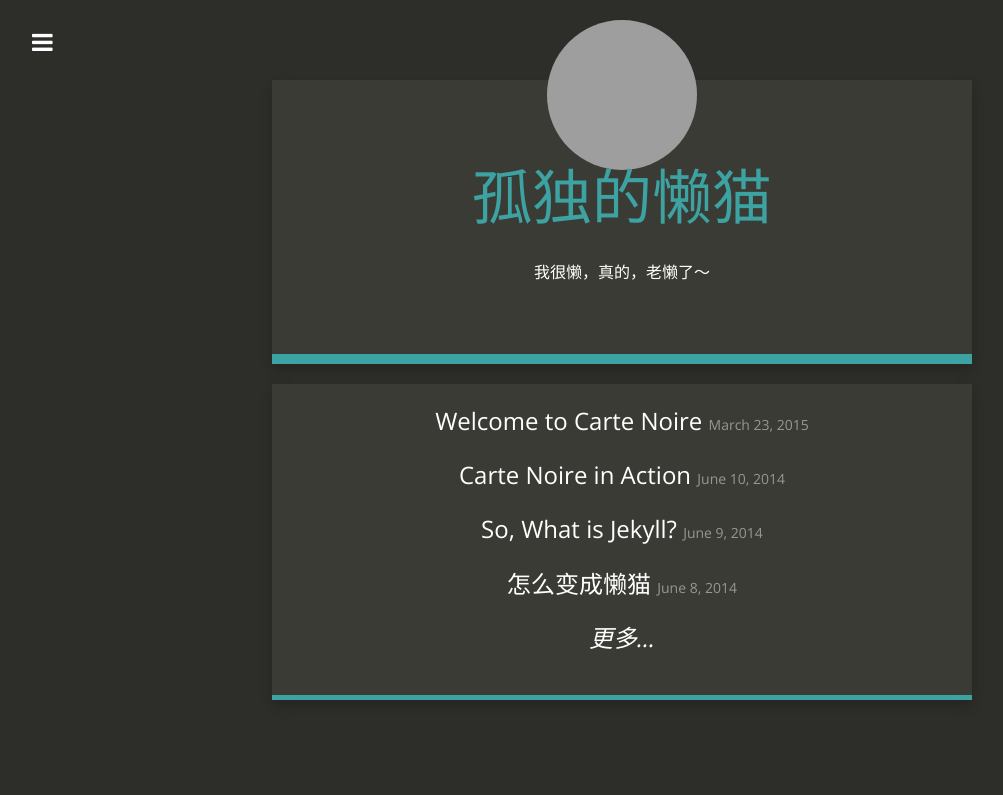
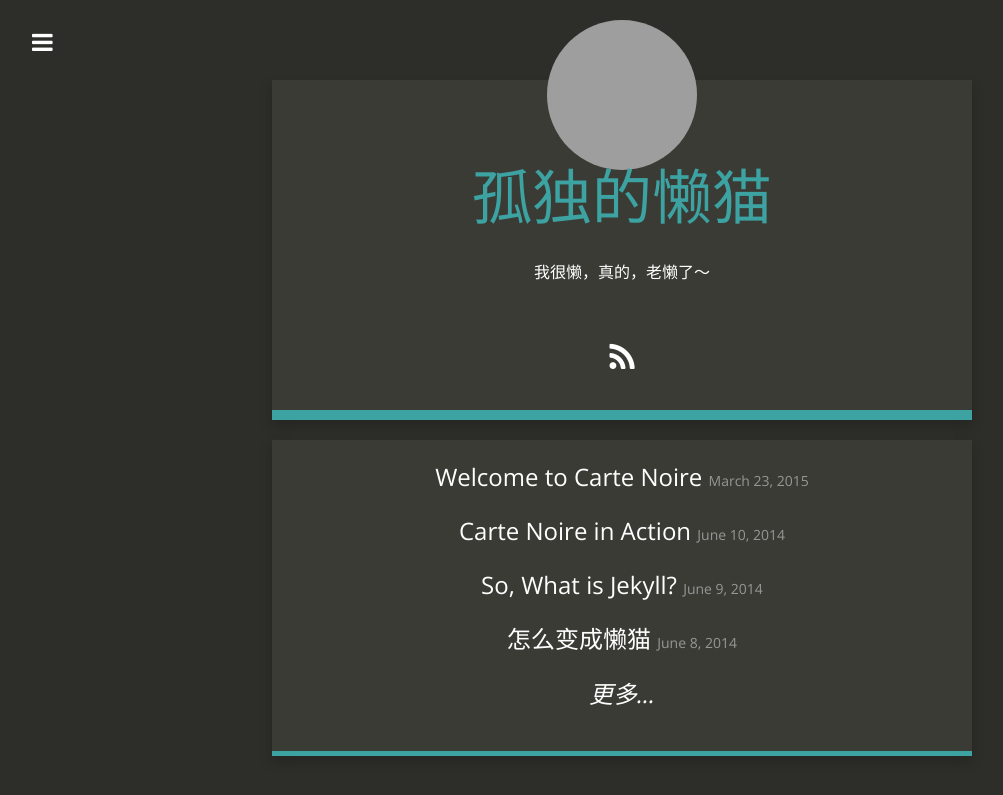
Before and after one commit to sxm5220/sxm5220.github.io, a Jekyll site: the page built from index.html, in a window 1280 px wide. Shown: the top 795 px of the page, without its empty margins (18-1021 px from the left). Built offline with Jekyll 4.4.1, drawn with Linux system fonts in a browser that asks for light colours; nearby versions of some CDN libraries; grey boxes are pictures that could not be loaded.

Commit message:
refine: test

```diff
--- a/_includes/header.html
+++ b/_includes/header.html
@@ -7,8 +7,6 @@
       <li><a href="{{ site.baseurl }}/posts/"><i class="fa fa-archive"></i> 文章</a></li>
       <li><a href="{{ site.baseurl }}/search/"><i class="fa fa-search"></i> 搜索</a></li>
     </ul>
-
-    {% include social_links.html %}
   </div>
 </nav>
 <div class="menu-button" href="#menu"><i class="fa fa-bars"></i></div>
--- a/_includes/social_links.html
+++ b/_includes/social_links.html
@@ -8,4 +8,5 @@
   {% if site.stackoverflow_link %}<a href="{{ site.stackoverflow_link }}" target="_new"><i class="fa fa-stack-overflow"></i></a>{% endif %}
   {% if site.instagram_username %}<a href="https://www.instagram.com/{{ site.instagram_username }}" target="_new"><i class="fa fa-instagram"></i></a>{% endif %}
   {% if site.reddit_username %}<a href="https://www.reddit.com/u/{{ site.reddit_username }}" target="_new"><i class="fa fa-reddit-alien"></i></a>{% endif %}
+  <a href="{{ site.baseurl }}/feed.xml" target="_new"><i class="fa fa-rss"></i></a>
 </p>
```
